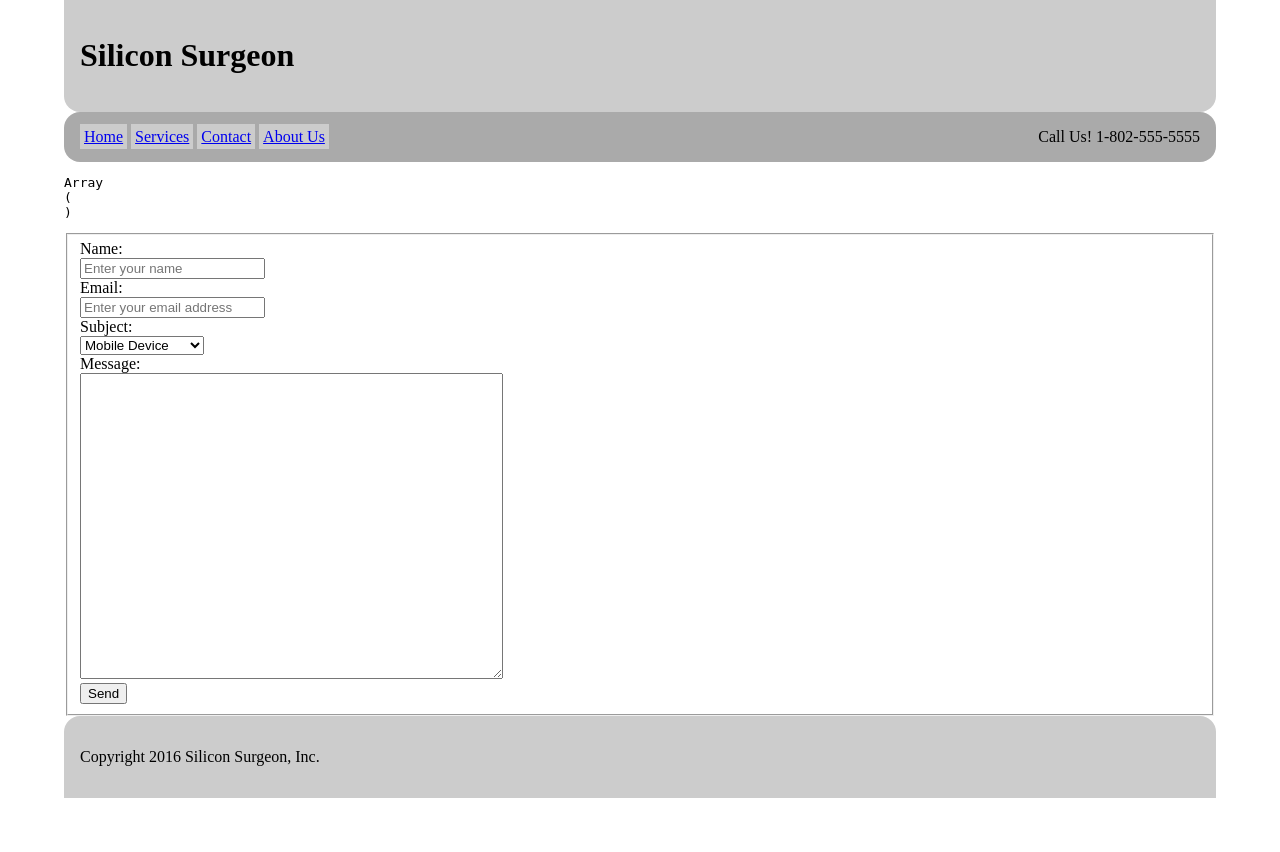
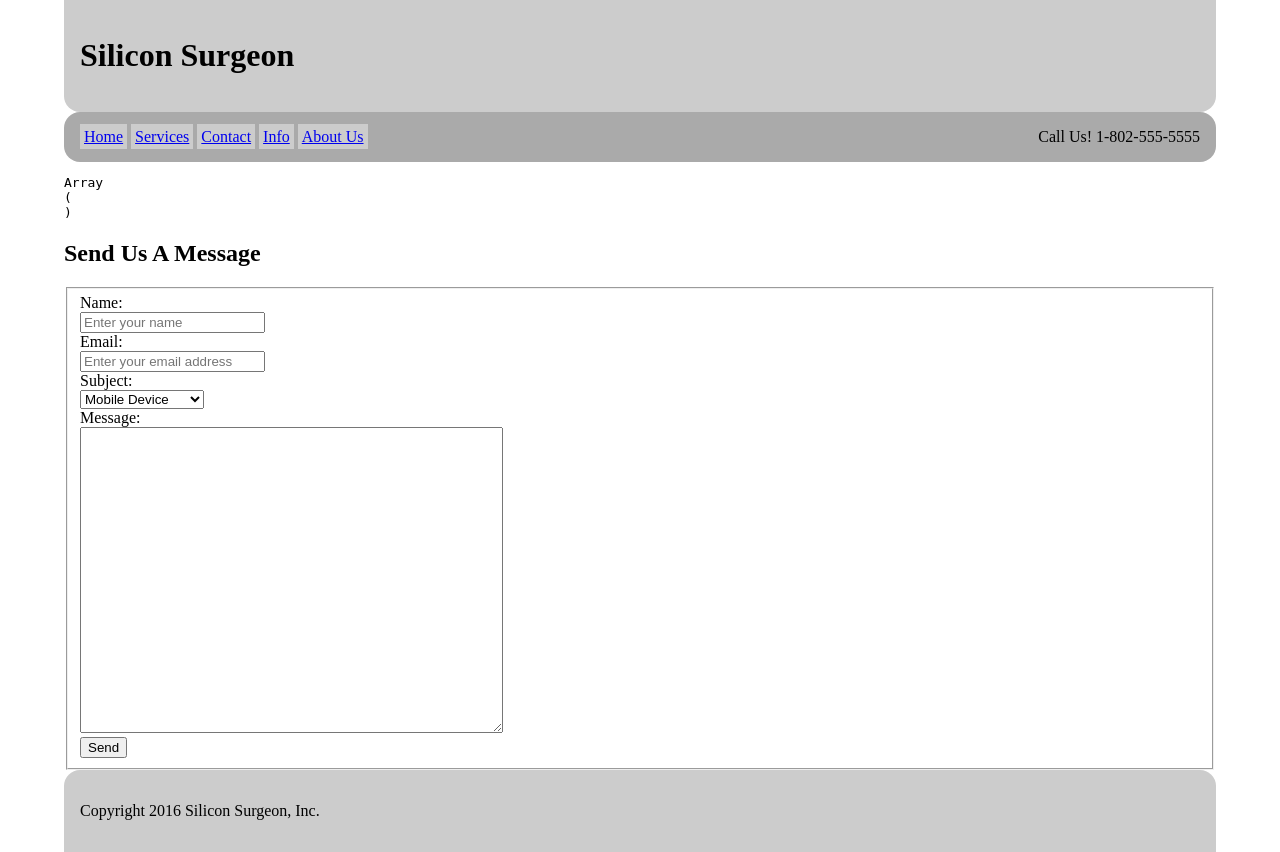
Before and after one commit to flamestormp/siliconsurgeon, a PHP site: page /contact.php in a window 1280 px wide. Before the commit the page ends 798 px from the top, so only its background shows below. Run offline with PHP 8.4, Linux system fonts and the light colour scheme.

Commit message:
Seperate map and form. Make new page info.php
I couldn't get the may to display correctly when the page is resized, so
this was the idea I came up with.We need another page anyways. Info.php
should contain store hours, address, the map, and other businessy info.

```diff
--- a/contact.php
+++ b/contact.php
@@ -111,9 +111,9 @@ $mailed = sendMail($to, $cc, $bcc, $from, $subject, $message);
 }
 ?>
         <!-- DISPLAY ERRORS HERE OR SUCESS MESSAGE IF NOT FIRST VISIT -->
+        <h2> Send Us A Message </h2>
         <form action="<?php print $phpSelf; ?>" id="contactUs" method="post">
             <fieldset class="contactform">
-                <div id="contactform">
                 <label for="txtName">Name: </label><br>
                 <input <?php if($nameERROR) print 'class="mistake"'; ?>
                     type="text"
@@ -159,8 +159,6 @@ $mailed = sendMail($to, $cc, $bcc, $from, $subject, $message);
                     name="Send"
                     id="Send"
                     value="Send">
-                </div>
-                <!--<iframe src="https://www.google.com/maps/embed?pb=!1m18!1m12!1m3!1d2847.4351803440086!2d-73.11537868455066!3d44.46525180755847!2m3!1f0!2f0!3f0!3m2!1i1024!2i768!4f13.1!3m3!1m2!1s0x4cca79b35d290fdd%3A0x1c3cf1c6a6fc0c13!2s1015+Industrial+Ave%2C+Williston%2C+VT+05495!5e0!3m2!1sen!2sus!4v1478630386301" width="500" height="450" frameborder="0" style="border:0" allowfullscreen></iframe> -->
             </fieldset>
         </form>
         <?php include "footer.php" ?>
--- a/css/theme.css
+++ b/css/theme.css
@@ -1,21 +1,21 @@
-header,footer{
+header,footer {
     background-color: #CCC;
     padding: 1em;
 }
-header{
+
+header {
     border-radius: 0 0 1em 1em;
 }
-footer{
+
+footer {
     border-radius: 1em 1em 0 0;
+    clear: both;
 }
-nav{
+
+nav {
     background-color: #AAA;
     border-radius: 1em;
     padding: 1em;
-}
-
-div#contactform{
-    float:left;
 }
 
 nav>p {
--- a/top.php
+++ b/top.php
@@ -5,6 +5,7 @@
     <a href="index.php" class="nav">Home</a>
     <a href="services.php" class="nav">Services</a>
     <a href="contact.php" class="nav">Contact</a>
+    <a href="info.php" class="nav">Info</a>
     <a href="about.php" class="nav">About Us</a>
     <p> Call Us! 1-802-555-5555 </p>
 </nav>
```
Also changed, not shown: info.php (added, +22 -0 lines).
